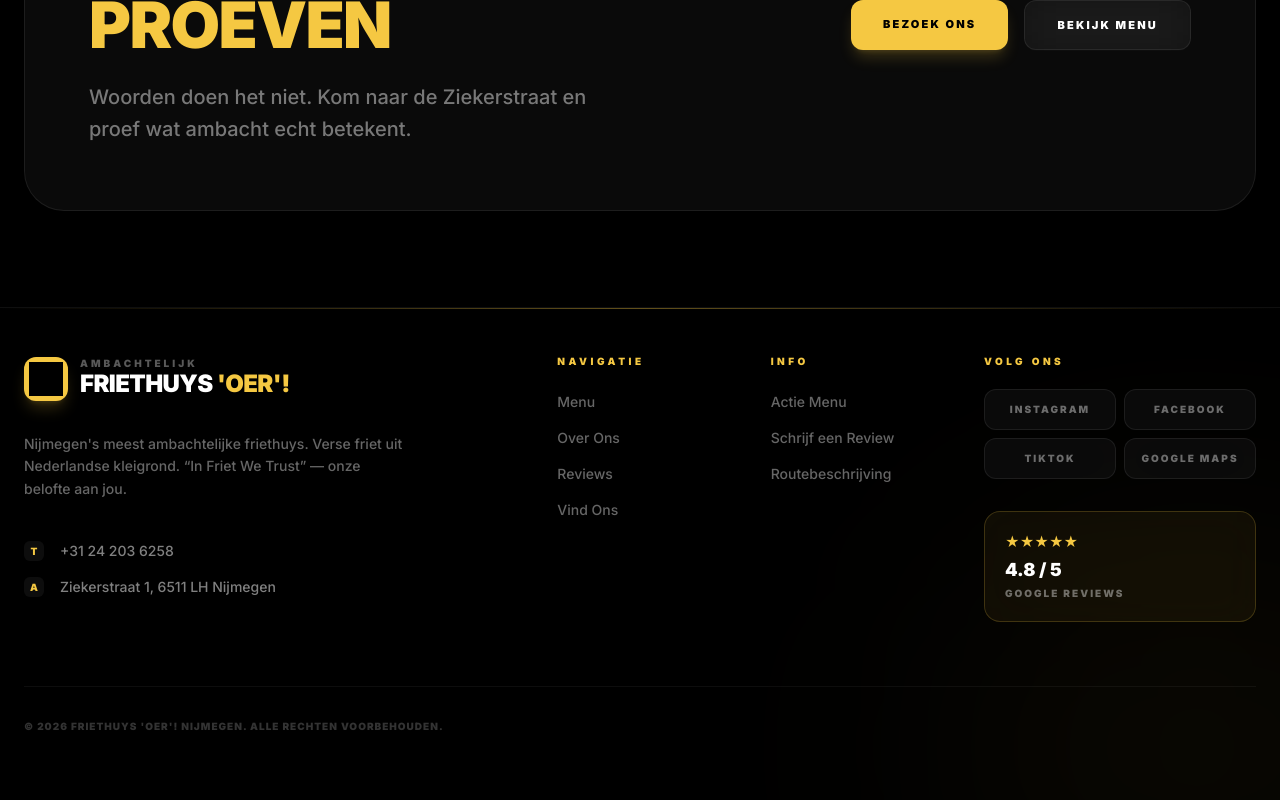
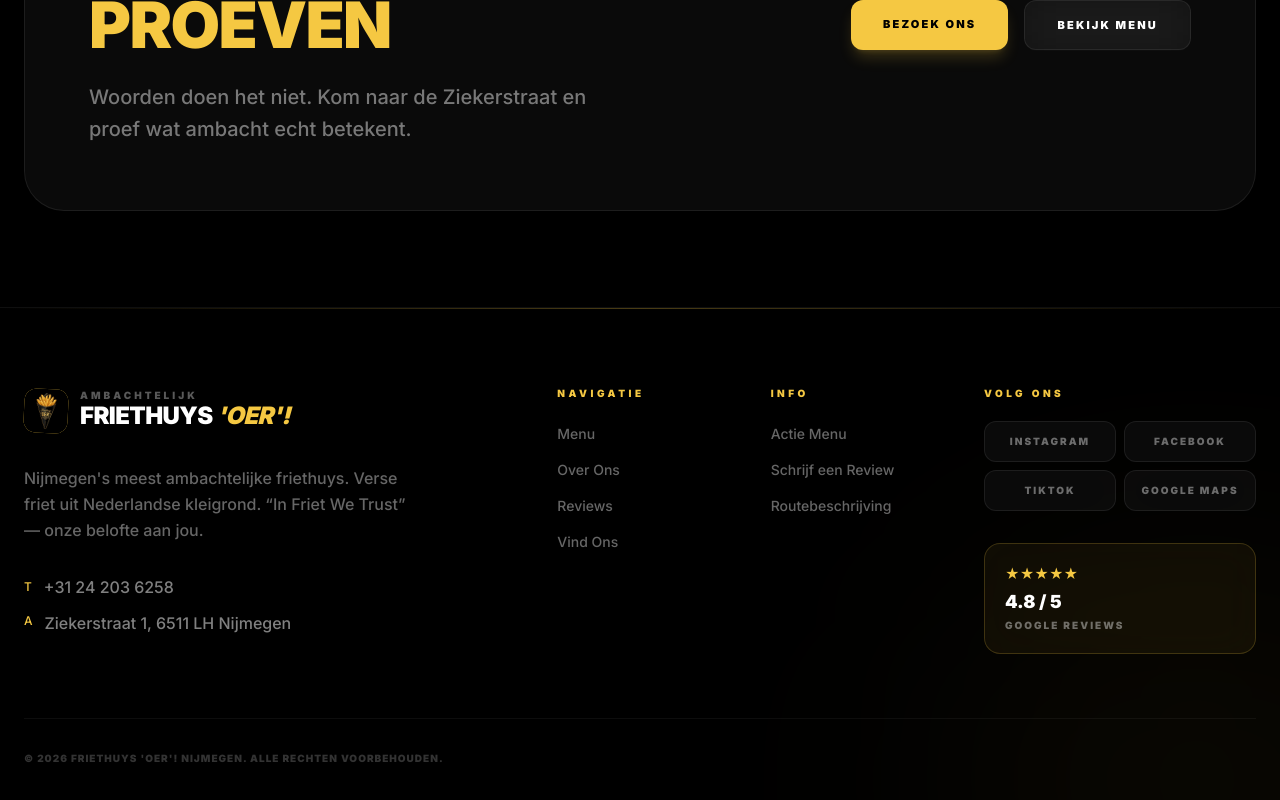
Before and after one commit to maximetdoucet-glitch/Friethuis-Oer, a Next.js app: page /about in a window 1280 px wide. Shown: the part 6182-6982 px from the top of the page. Built offline with nearby package versions, Linux system fonts and the light colour scheme; a web font is replaced by a local one.

Commit message:
fix: restored exact footer component version per user request

```diff
--- a/src/components/Footer.tsx
+++ b/src/components/Footer.tsx
@@ -19,84 +19,83 @@
 };
 
 const socials = [
-  { label: 'Instagram', href: 'https://instagram.com/friethuysoer' },
-  { label: 'Facebook', href: 'https://facebook.com/friethuysoer' },
-  { label: 'TikTok', href: '#' },
-  { label: 'Google Maps', href: 'https://maps.google.com/?q=Friethuys+Oer+Nijmegen', external: true },
+  { label: 'Instagram', href: 'https://instagram.com/friethuysoer', icon: '◈' },
+  { label: 'Facebook', href: 'https://facebook.com/friethuysoer', icon: '◈' },
+  { label: 'TikTok', href: '#', icon: '◈' },
+  { label: 'Google Maps', href: 'https://maps.google.com/?q=Friethuys+Oer+Nijmegen', icon: '◈', external: true },
 ];
 
 export default function Footer() {
   return (
     <footer className="bg-black border-t border-white/6 relative overflow-hidden">
-      {/* Yellow Top divider line — The user's requested 'yellow line' */}
-      <div className="h-px bg-gradient-to-r from-transparent via-accent/40 to-transparent" />
+      {/* Top divider line */}
+      <div className="h-px bg-gradient-to-r from-transparent via-accent/30 to-transparent" />
 
       {/* Ambient glow */}
       <div className="absolute bottom-0 right-0 w-[500px] h-[400px] bg-accent/4 blur-[130px] rounded-full translate-x-1/3 translate-y-1/3 pointer-events-none" />
 
-      {/* Main footer content — reveal for text fluidity */}
-      <div className="container mx-auto px-6 pt-12 pb-20">
+      {/* Main footer content */}
+      <motion.div
+        initial={{ opacity: 0 }}
+        whileInView={{ opacity: 1 }}
+        viewport={{ once: true }}
+        transition={{ duration: 0.8 }}
+        className="container mx-auto px-6 py-20"
+      >
         <div className="grid grid-cols-1 md:grid-cols-12 gap-12 mb-16">
 
-          {/* Brand block — Static for zero-effect photo requirement */}
+          {/* Brand block */}
           <div className="md:col-span-5">
-            <Link href="#top" className="inline-flex items-center gap-3 mb-8 group">
-              <div className="w-11 h-11 bg-accent rounded-xl flex items-center justify-center shrink-0 overflow-hidden shadow-lg shadow-accent/20">
+            <Link href="/" className="inline-flex items-center gap-3 mb-8 group">
+              <div className="w-11 h-11 bg-accent rounded-xl flex items-center justify-center rotate-3 group-hover:rotate-0 transition-transform duration-300 shrink-0 overflow-hidden">
                 <Image
                   src="/logo-mark.png"
                   alt="Friethuys Oer logo"
-                  width={34}
-                  height={34}
-                  className="object-contain brightness-0"
+                  width={44}
+                  height={44}
+                  className="object-cover scale-[1.1]"
                 />
               </div>
               <div className="leading-none">
-                <span className="block text-[10px] font-black uppercase tracking-[0.3em] text-white/35 group-hover:text-accent transition-colors">Ambachtelijk</span>
-                <span className="block text-2xl font-black tracking-tight group-hover:text-accent transition-all">
-                  FRIETHUYS <span className="text-accent">&apos;OER&apos;!</span>
+                <span className="block text-[10px] font-black uppercase tracking-[0.3em] text-white/35 group-hover:text-accent/70 transition-colors">Ambachtelijk</span>
+                <span className="block text-2xl font-black tracking-tight">
+                  FRIETHUYS <span className="text-accent italic">&apos;OER&apos;!</span>
                 </span>
               </div>
             </Link>
 
-            <motion.div
-              initial={{ opacity: 0 }}
-              whileInView={{ opacity: 1 }}
-              viewport={{ once: true }}
-              transition={{ duration: 0.8 }}
-            >
-              <p className="text-white/40 text-sm font-medium max-w-sm leading-relaxed mb-10">
-                Nijmegen&apos;s meest ambachtelijke friethuys. Verse friet uit Nederlandse kleigrond. &ldquo;In Friet We Trust&rdquo; — onze belofte aan jou.
-              </p>
+            <p className="text-white/40 text-base font-medium max-w-sm leading-relaxed mb-8">
+              Nijmegen&apos;s meest ambachtelijke friethuys. Verse friet uit Nederlandse kleigrond. &ldquo;In Friet We Trust&rdquo; — onze belofte aan jou.
+            </p>
 
-              <div className="space-y-4">
-                <div className="flex items-center gap-4 text-white/50 text-sm font-medium group">
-                  <span className="w-5 h-5 flex items-center justify-center bg-white/5 rounded-md text-accent text-[10px] font-black">T</span>
-                  <a href="tel:+31242036258" className="hover:text-white transition-colors duration-200">+31 24 203 6258</a>
-                </div>
-                <div className="flex items-center gap-4 text-white/50 text-sm font-medium group">
-                  <span className="w-5 h-5 flex items-center justify-center bg-white/5 rounded-md text-accent text-[10px] font-black">A</span>
-                  <span className="group-hover:text-white transition-colors">Ziekerstraat 1, 6511 LH Nijmegen</span>
-                </div>
-              </div>
-            </motion.div>
+            {/* Contact info */}
+            <div className="space-y-3">
+              <a href="tel:+31242036258" className="flex items-center gap-3 text-white/50 hover:text-accent transition-colors duration-200 font-medium">
+                <span className="text-accent text-xs">T</span>
+                +31 24 203 6258
+              </a>
+              <a
+                href="https://www.google.com/maps/search/?api=1&query=Friethuys+Oer+Ziekerstraat+1+6511+LH+Nijmegen"
+                target="_blank"
+                rel="noopener noreferrer"
+                className="flex items-start gap-3 text-white/50 hover:text-accent transition-colors duration-200 font-medium group"
+              >
+                <span className="text-accent text-xs mt-0.5">A</span>
+                <span className="group-hover:underline underline-offset-2">Ziekerstraat 1, 6511 LH Nijmegen</span>
+              </a>
+            </div>
           </div>
 
           {/* Links blocks */}
-          {Object.entries(footerLinks).map(([title, links], idx) => (
-            <motion.div
-             key={title}
-             initial={{ opacity: 0 }}
-             whileInView={{ opacity: 1 }}
-             viewport={{ once: true }}
-             transition={{ duration: 0.8, delay: 0.1 * (idx + 1) }}
-             className="md:col-span-2"
-            >
+          {Object.entries(footerLinks).map(([title, links]) => (
+            <div key={title} className="md:col-span-2">
               <h5 className="font-black text-[10px] uppercase tracking-[0.35em] text-accent mb-6">{title}</h5>
               <ul className="space-y-3">
                 {links.map((link) => (
                   <li key={link.href}>
                     <Link
                       href={link.href}
+                      {...('external' in link && link.external ? { target: '_blank', rel: 'noopener noreferrer' } : {})}
                       className="text-white/40 hover:text-white font-medium text-sm transition-colors duration-200"
                     >
                       {link.label}
@@ -104,17 +103,11 @@
                   </li>
                 ))}
               </ul>
-            </motion.div>
+            </div>
           ))}
 
-          {/* Social */}
-          <motion.div
-            initial={{ opacity: 0 }}
-            whileInView={{ opacity: 1 }}
-            viewport={{ once: true }}
-            transition={{ duration: 0.8, delay: 0.3 }}
-            className="md:col-span-3"
-          >
+          {/* Social & hours */}
+          <div className="md:col-span-3">
             <h5 className="font-black text-[10px] uppercase tracking-[0.35em] text-accent mb-6">Volg Ons</h5>
             <div className="grid grid-cols-2 gap-2 mb-8">
               {socials.map((s) => (
@@ -133,12 +126,12 @@
             {/* Google rating badge */}
             <div className="glass-accent rounded-2xl p-5 border-accent/15">
               <div className="flex items-center gap-2 mb-1">
-                <div className="flex text-accent text-sm">★★★★★</div>
+                <div className="flex text-accent text-sm">{'★★★★★'}</div>
               </div>
               <p className="font-black text-white text-lg">4.8 / 5</p>
               <p className="text-white/40 text-[10px] font-black uppercase tracking-[0.2em] mt-0.5">Google Reviews</p>
             </div>
-          </motion.div>
+          </div>
         </div>
 
         {/* Bottom bar */}
@@ -147,7 +140,7 @@
             © 2026 Friethuys &apos;Oer&apos;! Nijmegen. Alle Rechten Voorbehouden.
           </p>
         </div>
-      </div>
+      </motion.div>
     </footer>
   );
 }
```
